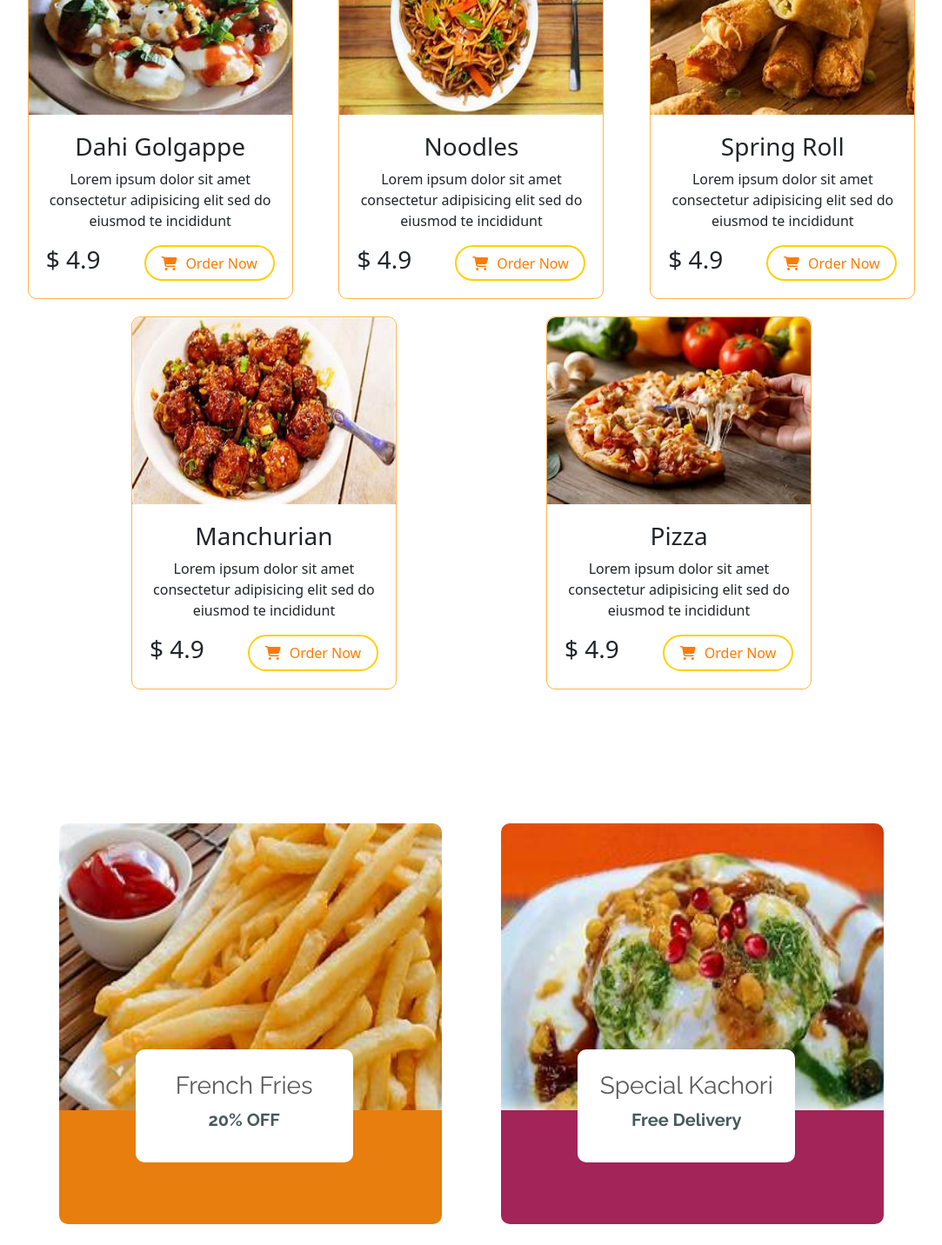
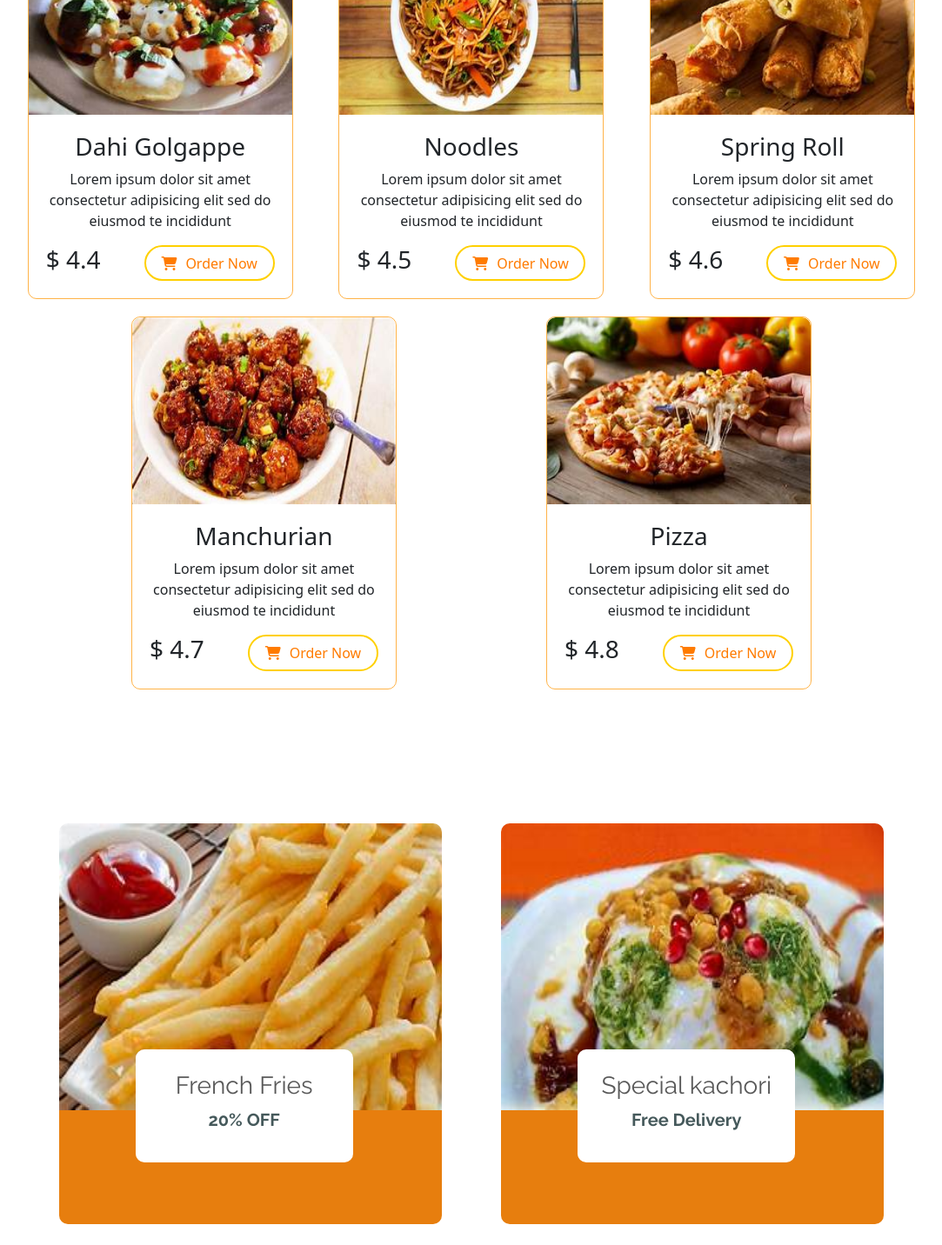
Before and after one commit to RahulJangra79/eatables, a React (Create React App) app: page / in a window 1280 px wide. Shown: the part 2080-3512 px from the top of the page at 87% size, without its empty margins (98-1181 px from the left). Built offline with nearby package versions, Linux system fonts and the light colour scheme.

Commit message:
applying map and adjust service card content

```diff
--- a/src/components/Component5.js
+++ b/src/components/Component5.js
@@ -1,12 +1,26 @@
 import React from "react";
 import "./Component5.css"
+import { component5Data } from "./data/Component5Data";
 
 const Component5 = () => {
+
     return(
         <div className="component-5">
             <div className="bigger-products">
                 <div className="bigger-product-items">
-                    <div className="bigger-product-item">
+                    {component5Data.map((item, index)=>{
+                        return(
+                            <div className="bigger-product-item">
+                                <div className="bigger-product-item-image" id={item.imageid}></div>
+                                <div className="bigger-product-solid-color-orange"></div>
+                                <div className="bigger-product-item-center-part">
+                                    <h3>{item.name}</h3>
+                                    <p>{item.offer}</p>
+                                </div>
+                            </div>
+                        )
+                    })}
+                    {/* <div className="bigger-product-item">
                         <div className="bigger-product-item-image" id="fries-11"></div>
                         <div className="bigger-product-solid-color-orange"></div>
                         <div className="bigger-product-item-center-part">
@@ -29,7 +43,7 @@
                             <h3>Fry Momos</h3>
                             <p>$ 1.99 Discount</p>
                         </div>
-                    </div>
+                    </div> */}
                 </div>
             </div>
         </div>
--- a/src/components/Our_products.js
+++ b/src/components/Our_products.js
@@ -1,7 +1,8 @@
 import React from "react";
 import "./Our_products.css"
-
+import { productsData } from "./data/ProductsData";
 const Our_products = () => {
+    console.log("products data=>",productsData)
     return(
         <div className="component-4">
             <div className="products">
@@ -10,19 +11,23 @@
                 </div>
                     <div className="product-gallery">
                         <div className="product-gallery-row">
-                            <div className="product-item">
-                                <div className="product-image" id="burger1"></div>
+                           {productsData.map((item, index)=>{
+                            return (
+                                <div className="product-item">
+                                <div className="product-image" id={item.imageid}></div>
                                 <div className="product-down-part">
-                                    <h3>Burger</h3>
-                                    <p>Lorem ipsum dolor sit amet consectetur adipisicing elit sed do eiusmod te incididunt</p>
+                                    <h3>{item.name}</h3>
+                                    <p>{item.description}</p>
                                     <div className="order-details">
-                                        <h3 className="product-price">$ 4.9</h3>
+                                        <h3 className="product-price">$ {item.price}</h3>
                                         <button className="order-now-button"><span><i class="fa-solid fa-cart-shopping"></i></span>Order Now</button>
                                     </div>
                                 </div>
                             </div>
+                            )
+                           }) }
 
-                            <div className="product-item">
+                            {/* <div className="product-item">
                                 <div className="product-image" id="samosa2"></div>
                                 <div className="product-down-part">
                                     <h3>Samosa</h3>
@@ -104,7 +109,7 @@
                                         <button className="order-now-button"><span><i class="fa-solid fa-cart-shopping"></i></span>Order Now</button>
                                     </div>
                                 </div>
-                            </div>
+                            </div> */}
                         </div>
                     </div>
             </div>
--- a/src/components/Service_cards.css
+++ b/src/components/Service_cards.css
@@ -28,15 +28,13 @@
     justify-content: space-evenly;
 
     @media only screen and (max-width: 415px){
-        margin: 0;
         padding: 20px 10px;
-        display: block;
     }
 }
 .service-detail-card-item{
     margin: 7px;
     width: 305px;
-    height: 270px;
+    height: auto;
     padding: 24px;
     color: #747D88;
     background-color: #F4F6F8;
@@ -47,9 +45,11 @@
     @media only screen and (max-width: 415px)
     {
         width: 100%;
-        height: 270px;
+        margin: 5%;
+        text-align: center;
+        height: auto;
         padding: 24px;
-        margin-bottom: 20px;
+        /* margin-bottom: 20px; */
     }
 }
 .service-detail-card-item i{
@@ -77,7 +77,6 @@
     z-index: 1;
     bottom: 136px;
     transform: translate(-50%) rotate(45deg);
-    /* background: var(--bs-secondary); */
 }
 
 .heading-5-service-card{
--- /dev/null
+++ b/src/components/data/Component5Data.js
@@ -0,0 +1,17 @@
+export const component5Data = [
+    {
+        imageid: "fries-11",
+        name: "French Fries",
+        offer: "20% OFF"
+    },
+    {
+        imageid: "kachori-22",
+        name: "Special kachori",
+        offer: "Free Delivery"
+    },
+    {
+        imageid: "fry-momos-33",
+        name: "Fry Momos",
+        offer: "$ 1.99 Discount"
+    },
+]
--- /dev/null
+++ b/src/components/data/ProductsData.js
@@ -0,0 +1,50 @@
+export const productsData = [{
+    imageid: "burger1",
+    name: "Burger",
+    description: "Lorem ipsum dolor sit amet consectetur adipisicing elit sed do eiusmod te incididunt",
+    price: "4.1"
+},
+{
+    imageid: "samosa2",
+    name: "Samosa",
+    description: "Lorem ipsum dolor sit amet consectetur adipisicing elit sed do eiusmod te incididunt",
+    price: "4.2"
+},
+{
+    imageid: "steam-momos3",
+    name: "Steam Momos",
+    description: "Lorem ipsum dolor sit amet consectetur adipisicing elit sed do eiusmod te incididunt",
+    price: "4.3"
+},
+{
+    imageid: "dahi-golgappe4",
+    name: "Dahi Golgappe",
+    description: "Lorem ipsum dolor sit amet consectetur adipisicing elit sed do eiusmod te incididunt",
+    price: "4.4"
+},
+{
+    imageid: "noodles5",
+    name: "Noodles",
+    description: "Lorem ipsum dolor sit amet consectetur adipisicing elit sed do eiusmod te incididunt",
+    price: "4.5"
+},
+{
+    imageid: "spring-roll6",
+    name: "Spring Roll",
+    description: "Lorem ipsum dolor sit amet consectetur adipisicing elit sed do eiusmod te incididunt",
+    price: "4.6"
+},
+{
+    imageid: "manchurian7",
+    name: "Manchurian",
+    description: "Lorem ipsum dolor sit amet consectetur adipisicing elit sed do eiusmod te incididunt",
+    price: "4.7"
+},
+{
+    imageid: "pizza8",
+    name: "Pizza",
+    description: "Lorem ipsum dolor sit amet consectetur adipisicing elit sed do eiusmod te incididunt",
+    price: "4.8"
+},
+
+]
```
